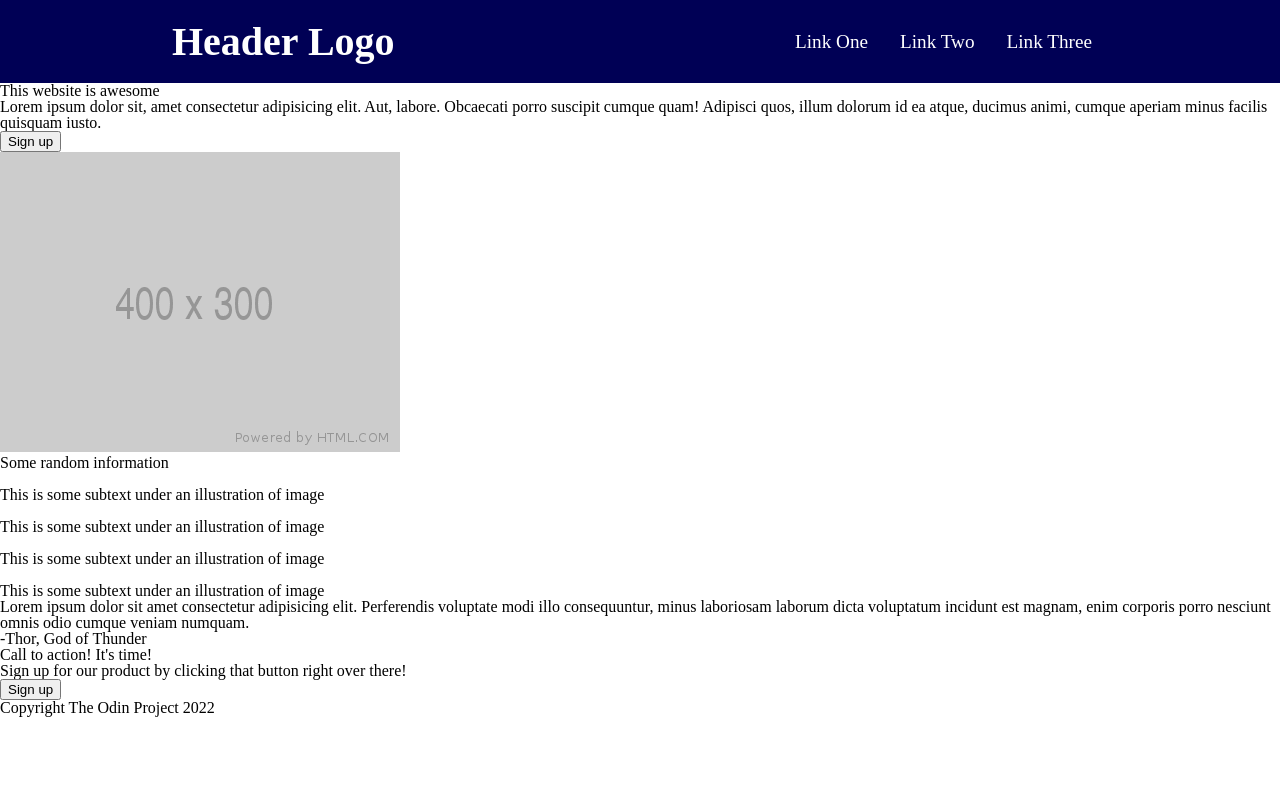
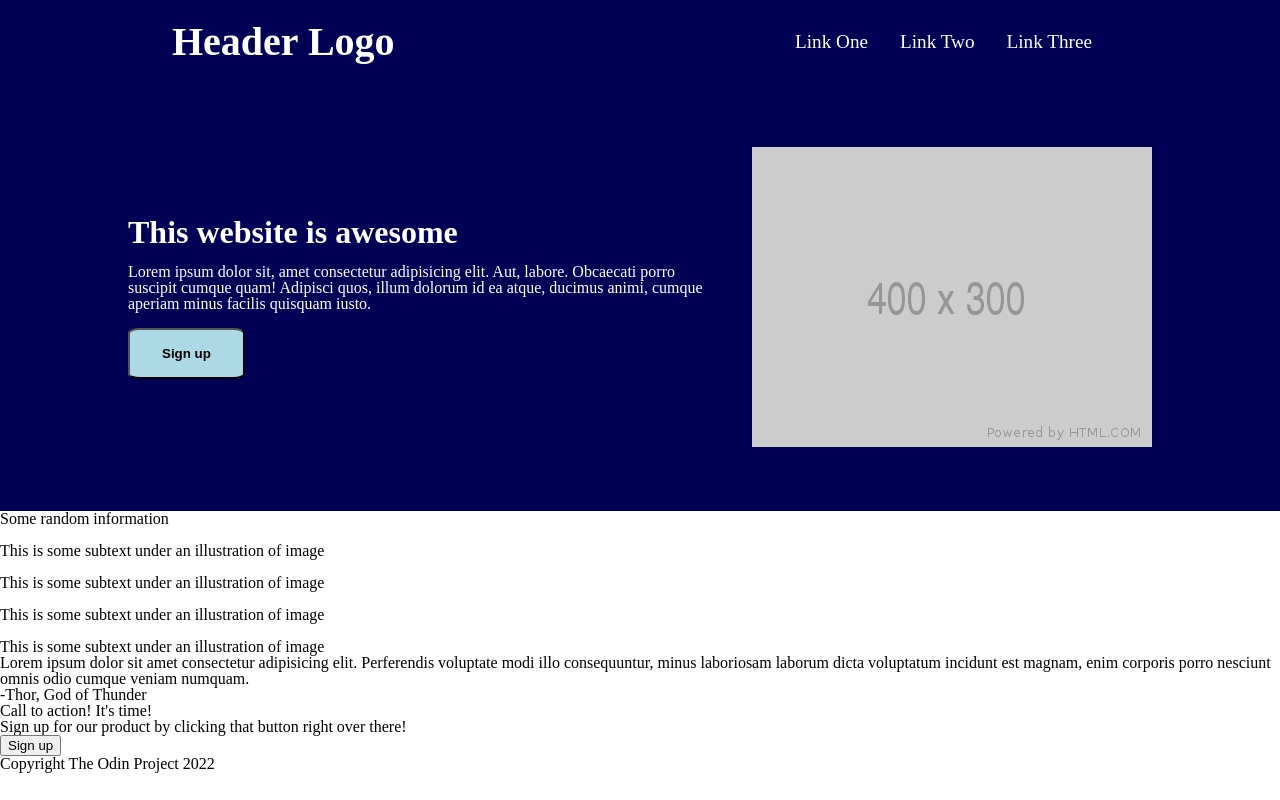
Before and after one commit to djtvaq/landing-page, a plain HTML site: page index.html in a window 1280 px wide. Drawn offline with Linux system fonts and the light colour scheme.

Commit message:
Add styling to intro CTA

```diff
--- a/index.html
+++ b/index.html
@@ -25,19 +25,19 @@
 
     </nav>
 
-    <section>
+    <section class="heroContainer">
 
         <div class="heroFeature">
 
-            <div>
+            <div class="heroCTA">
                 <h1>This website is awesome</h1>
                 <p>Lorem ipsum dolor sit, amet consectetur adipisicing elit. Aut, labore. Obcaecati porro suscipit
                     cumque quam! Adipisci quos, illum dolorum id ea atque, ducimus animi, cumque aperiam minus facilis
                     quisquam iusto.</p>
-                <button>Sign up</button>
+                <button class="buttonCTA">Sign up</button>
             </div>
 
-            <img src="./images/400x300.png" alt="Placeholder Image">
+            <img class='heroImg' src="./images/400x300.png" alt="Placeholder Image">
 
         </div>
 
--- a/styles.css
+++ b/styles.css
@@ -49,9 +49,11 @@ table {
 
 
 
-.flex {
-    display: flex;
+h1 {
+    font-size: 2em;
+    font-weight: bold;
 }
+
 
 nav {
     background-color: rgb(0, 0, 85);
@@ -82,3 +84,34 @@ nav {
 .navLinks ul {
 display: flex;
 }
+
+.heroContainer {
+background-color: rgb(0, 0, 85);
+padding: 64px;
+}
+
+.heroFeature {
+    width: 1024px;
+    margin: auto;
+    display: flex;
+    color: white;
+    justify-content: center;
+    align-items: center;
+    gap: 32px;
+}
+
+
+.heroCTA {
+    display: flex;
+    flex-direction: column;
+    align-items: flex-start;
+    gap:16px;
+}
+
+.buttonCTA {
+    padding: 16px 32px;
+    flex-grow: 0;
+    font-weight: bold;
+    background-color: lightblue;
+    border-radius: 10%;
+}
```
